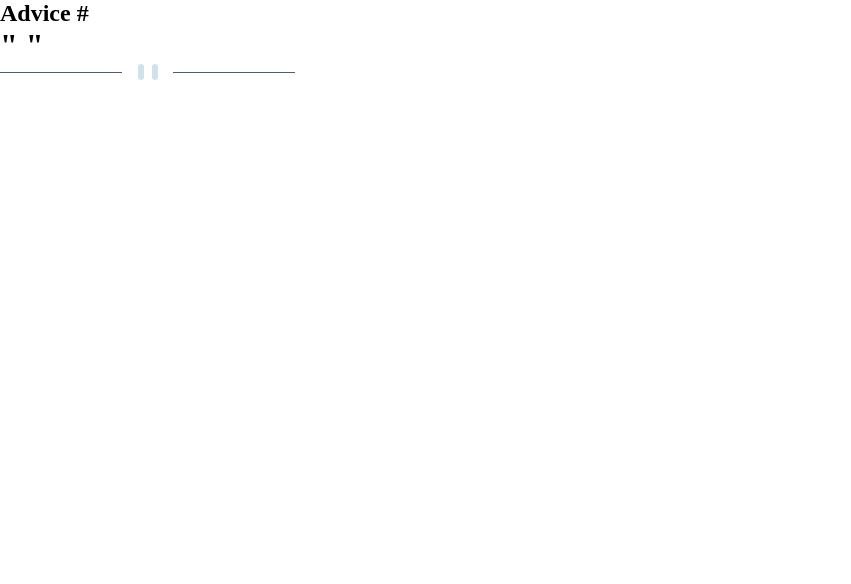
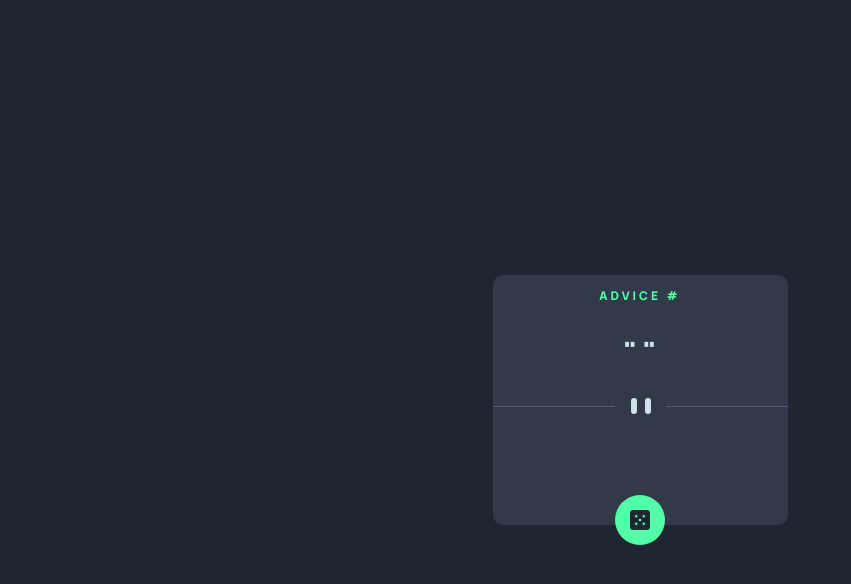
Before and after one commit to ofthewildfire/fem-challenges, a plain HTML site: page junior/advice-generator-app-main/index.html in a window 1280 px wide. Shown: the whole page, without its empty margins (0-851 px from the left). Drawn offline with Linux system fonts and the light colour scheme.

Commit message:
finished style and html

```diff
--- a/junior/advice-generator-app-main/css/style.css
+++ b/junior/advice-generator-app-main/css/style.css
@@ -6,6 +6,90 @@
   margin: 0;
 }
 
-:root {}
+:root {
+  /* <!-- ### Primary --> */
+
+  --LightCyan: hsl(193, 38%, 86%);
+  --NeonGreen: hsl(150, 100%, 66%);
+
+  /* <!-- ### Neutral --> */
+
+  --GrayishBlue: hsl(217, 19%, 38%);
+  --DarkGrayishBlue: hsl(217, 19%, 24%);
+  --DarkBlue: hsl(218, 23%, 16%);
+
+
+  --PrimaryFont: 'Manrope', sans-serif;
+  /*  */
+  --QouteFontSize: 28px;
+}
 
 /* Text */
+
+h1,
+span,
+h2 {
+  font-family: var(--PrimaryFont);
+}
+
+body {
+  display: flex;
+  height: 100vh;
+  align-items: center;
+  justify-content: center;
+  background-color: var(--DarkBlue);
+}
+
+/* carcinogenic */
+
+.advice-container {
+  position: relative;
+  background-color: var(--DarkGrayishBlue);
+  max-width: 300px;
+  min-height: 250px;
+  border-radius: 10px;
+  margin: 0 auto;
+}
+
+.dice-container {
+  margin: 0 auto;
+  background-color: var(--NeonGreen);
+  border-radius: 50%;
+  height: 50px;
+  width: 50px;
+  display: flex;
+  justify-content: center;
+  align-items: center;
+  position: absolute;
+  left: 50%;
+  bottom: -20px;
+  transform: translateY(20%);
+  transform: translateX(-50%);
+}
+
+.dice-container img {
+  height: 20px;
+  width: 20px;
+}
+
+.dice-container:hover,
+.dice-container:focus,
+.dice-container:active {
+  box-shadow: 1px 1px 10px var(--LightCyan);
+}
+
+.advice-text {
+  font-size: 28px;
+  color: var(--LightCyan);
+  text-align: center;
+  margin: 1em 0;
+}
+
+h2 {
+  font-size: 12px;
+  text-align: center;
+  margin-top: 1em;
+  color: var(--NeonGreen);
+  text-transform: uppercase;
+  letter-spacing: 3px;
+}
--- a/junior/advice-generator-app-main/index.html
+++ b/junior/advice-generator-app-main/index.html
@@ -5,6 +5,9 @@
   <meta charset="UTF-8">
   <meta name="viewport" content="width=device-width, initial-scale=1.0">
   <!-- displays site properly based on user's device -->
+  <link rel="preconnect" href="https://fonts.googleapis.com">
+  <link rel="preconnect" href="https://fonts.gstatic.com" crossorigin>
+  <link href="https://fonts.googleapis.com/css2?family=Manrope:wght@800&display=swap" rel="stylesheet">
   <link rel="stylesheet" href="css/style.css">
   <link rel="icon" type="image/png" sizes="32x32" href="./images/favicon-32x32.png">
 
@@ -25,9 +28,14 @@
       <!-- Advice text goes here -->"
     </h1>
     <img src="./images/pattern-divider-mobile.svg" alt="Divider pattern">
+    <div class="dice-container">
+      <img src="./images/icon-dice.svg" alt="Roll dice icon">
+    </div>
 
   </main>
 
+
+  <script src="js/app.js"></script>
 </body>
 
 </html>
```
Also changed, not shown: junior/advice-generator-app-main/style-guide.md (+0 -11 lines), junior/advice-generator-app-main/js/app.js (added).
